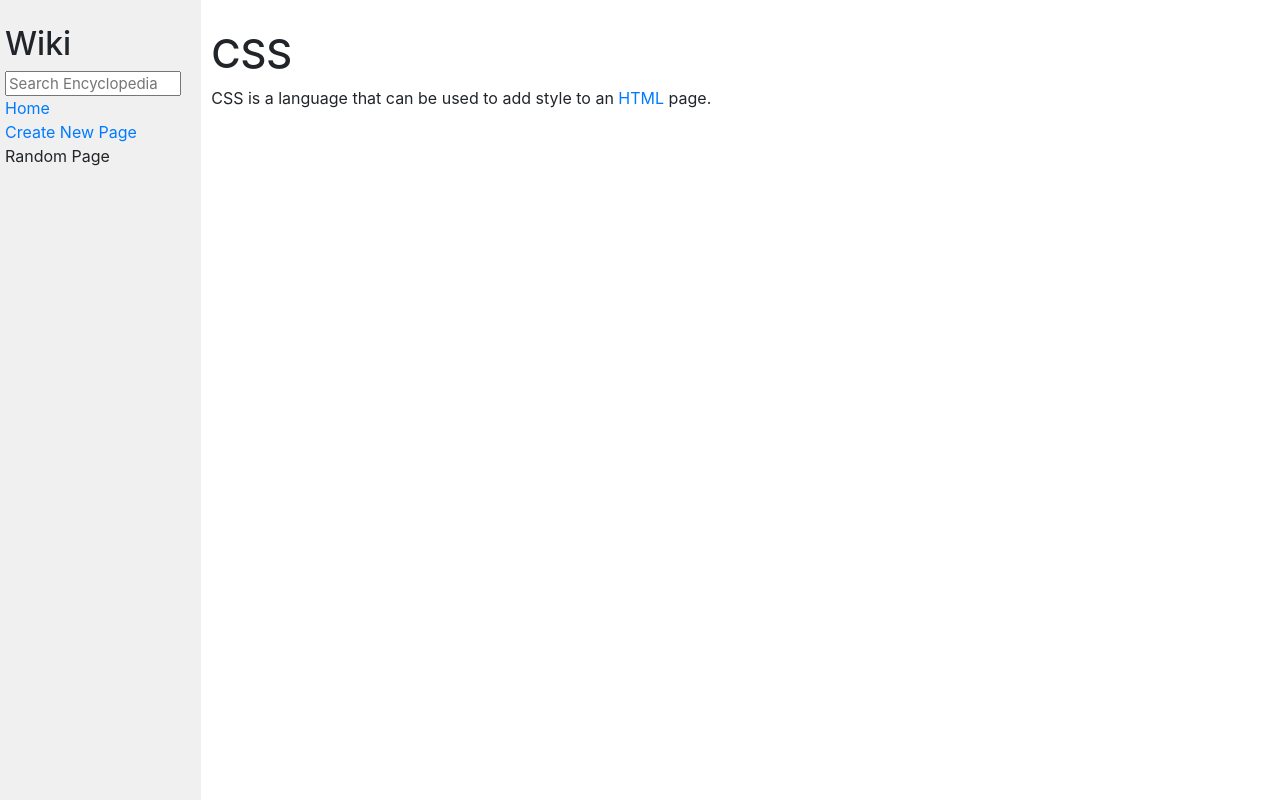
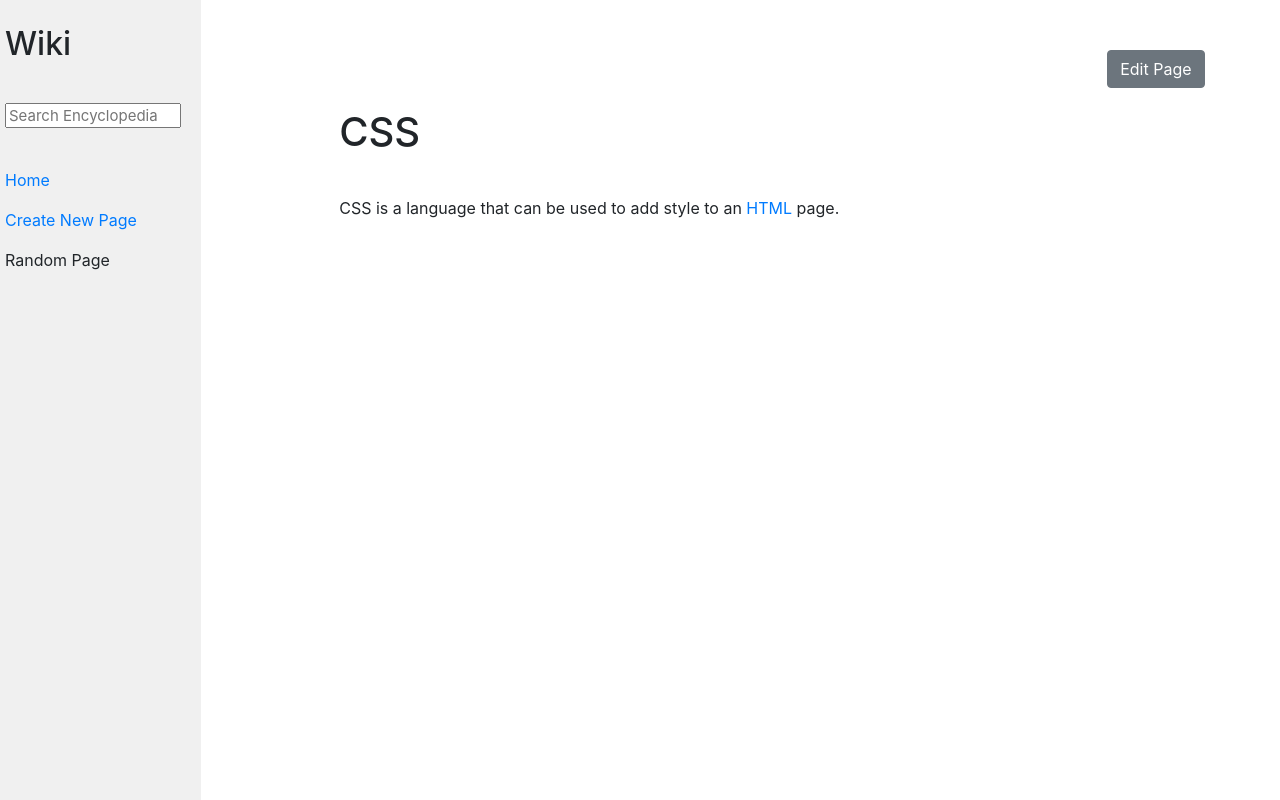
Before and after one commit to arthurpolice/CS50W, a Django app: page /entries/CSS in a window 1280 px wide. Run offline with Django 3.2, Linux system fonts and the light colour scheme; some libraries are stand-ins or nearby versions.

Commit message:
UI improvements, start of Edit Page

```diff
--- a/wiki/encyclopedia/static/encyclopedia/styles.css
+++ b/wiki/encyclopedia/static/encyclopedia/styles.css
@@ -18,6 +18,20 @@ code {
 h1 {
     margin-top: 0px;
     padding-top: 20px;
+    margin-bottom: 5vh;
+}
+
+ul {
+    list-style: none;
+}
+
+.list-item {
+    margin-bottom:2vh;
+}
+
+#sidebar-form {
+    margin-top: 5vh;
+    margin-bottom: 5vh;
 }
 
 textarea {
@@ -63,3 +77,19 @@ textarea {
     color: red;
     font-size: 2rem;
 }
+
+.hidden {
+    display: none;
+}
+
+#btn-container {
+    margin-top: 5vh;
+}
+
+#edit-btn {
+    margin-left: 70vw;
+}
+
+#text-proper{
+    padding-left: 10vw;
+}
--- a/wiki/encyclopedia/templates/encyclopedia/entry_page.html
+++ b/wiki/encyclopedia/templates/encyclopedia/entry_page.html
@@ -5,5 +5,18 @@
 {% endblock %}
 
 {% block body %}
-    {{ text|safe }}
+    <div>
+        <div id="btn-container">
+            <button type="submit" class="btn btn-secondary" id="edit-btn">Edit Page</button>
+        </div>
+        <div id="text-proper">
+            {{ text|safe }}
+        </div>
+    </div>
+    <div class="hidden">
+        <form method="post" class="hidden" action="{% url  'encyclopedia:edit_page'%}">
+            <input class="hidden" name="title" value="{{ title }}">
+            <textarea class="hidden" name="content">{{ markdown }}</textarea>
+        </form>
+    </div>
 {% endblock %}
--- a/wiki/encyclopedia/templates/encyclopedia/index.html
+++ b/wiki/encyclopedia/templates/encyclopedia/index.html
@@ -9,7 +9,7 @@
 
     <ul>
         {% for entry in entries %}
-            <li><a href="{% url 'encyclopedia:entry' entry %}">{{ entry }}</a></li>
+            <li class="list-item"><a href="{% url 'encyclopedia:entry' entry %}">{{ entry }}</a></li>
         {% endfor %}
     </ul>
 
--- a/wiki/encyclopedia/templates/encyclopedia/layout.html
+++ b/wiki/encyclopedia/templates/encyclopedia/layout.html
@@ -12,16 +12,16 @@
         <div class="row">
             <div class="sidebar col-lg-2 col-md-3">
                 <h2>Wiki</h2>
-                <form action="{% url 'encyclopedia:search' %}" method="get">
+                <form action="{% url 'encyclopedia:search' %}" method="get" id="sidebar-form">
                     <input class="search" type="text" name="q" placeholder="Search Encyclopedia">
                 </form>
-                <div>
+                <div class="list-item">
                     <a href="{% url 'encyclopedia:index' %}">Home</a>
                 </div>
-                <div>
+                <div class="list-item">
                    <a href="{% url 'encyclopedia:new_page' %}">Create New Page</a>
                 </div>
-                <div>
+                <div class="list-item">
                     Random Page
                 </div>
                 {% block nav %}
--- a/wiki/encyclopedia/templates/encyclopedia/new_page.html
+++ b/wiki/encyclopedia/templates/encyclopedia/new_page.html
@@ -8,7 +8,7 @@
         {% csrf_token %}
         <input name="title" type="text" id="title-bar" placeholder="Title of your entry.">
         <textarea name="content" id="content-field" rows="8" cols="30" ></textarea>
-        <input type="submit" value="Submit Entry" class="secondary" id="submit-btn">
+        <button type="submit" class="btn btn-secondary" id="submit-btn">Submit Entry</button>
     </form>
 
 {% endblock %}
--- a/wiki/encyclopedia/urls.py
+++ b/wiki/encyclopedia/urls.py
@@ -7,5 +7,6 @@ urlpatterns = [
     path("", views.index, name="index"),
     path("entries/<str:title>", views.entry, name="entry"),
     path("search", views.search, name="search"),
-    path("new_page", views.new_page, name="new_page")
+    path("new_page", views.new_page, name="new_page"),
+    path("edit_page", views.edit_page, name="edit_page")
 ]
--- a/wiki/encyclopedia/views.py
+++ b/wiki/encyclopedia/views.py
@@ -19,7 +19,8 @@ def entry(request, title):
     if entry_markdown != None:
        return render(request, "encyclopedia/entry_page.html",  {
            "title": title,
-           "text": markdown2.markdown(entry_markdown)
+           "text": markdown2.markdown(entry_markdown),
+           "markdown": entry_markdown
         })
     else:
         suggestions = []
@@ -64,3 +65,6 @@ def new_page(request):
             })
     else:
         return render(request, "encyclopedia/new_page.html")
+
+def edit_page(request):
+    return 0
```
